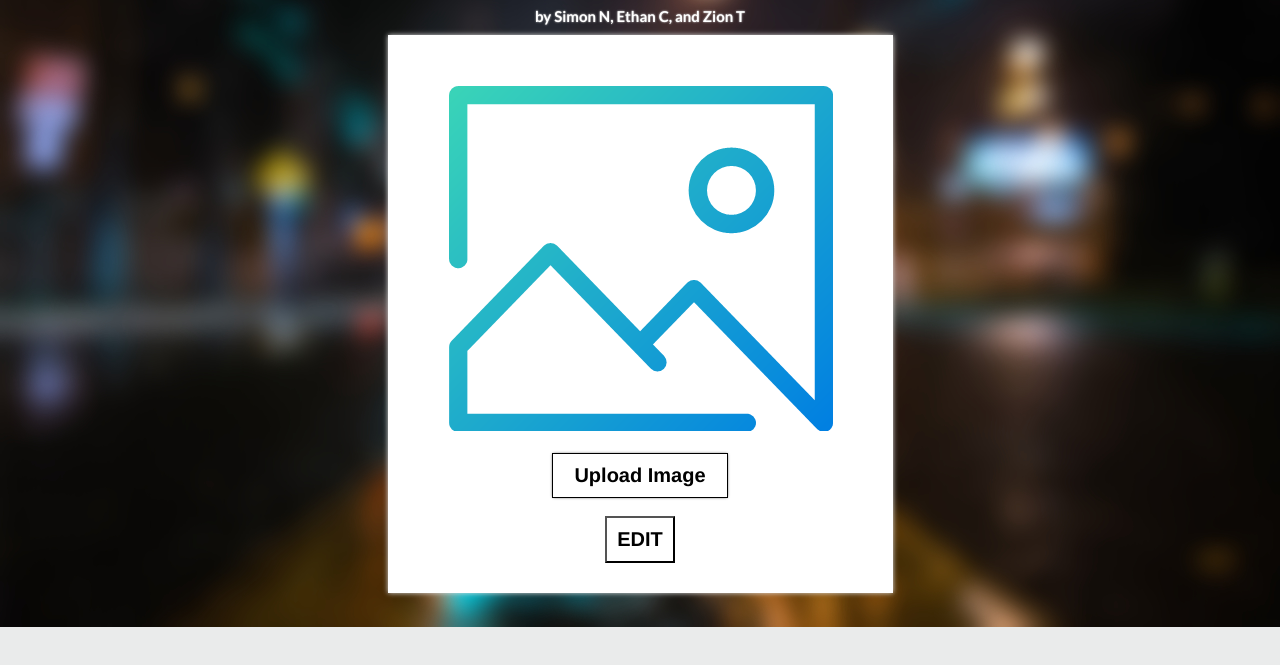
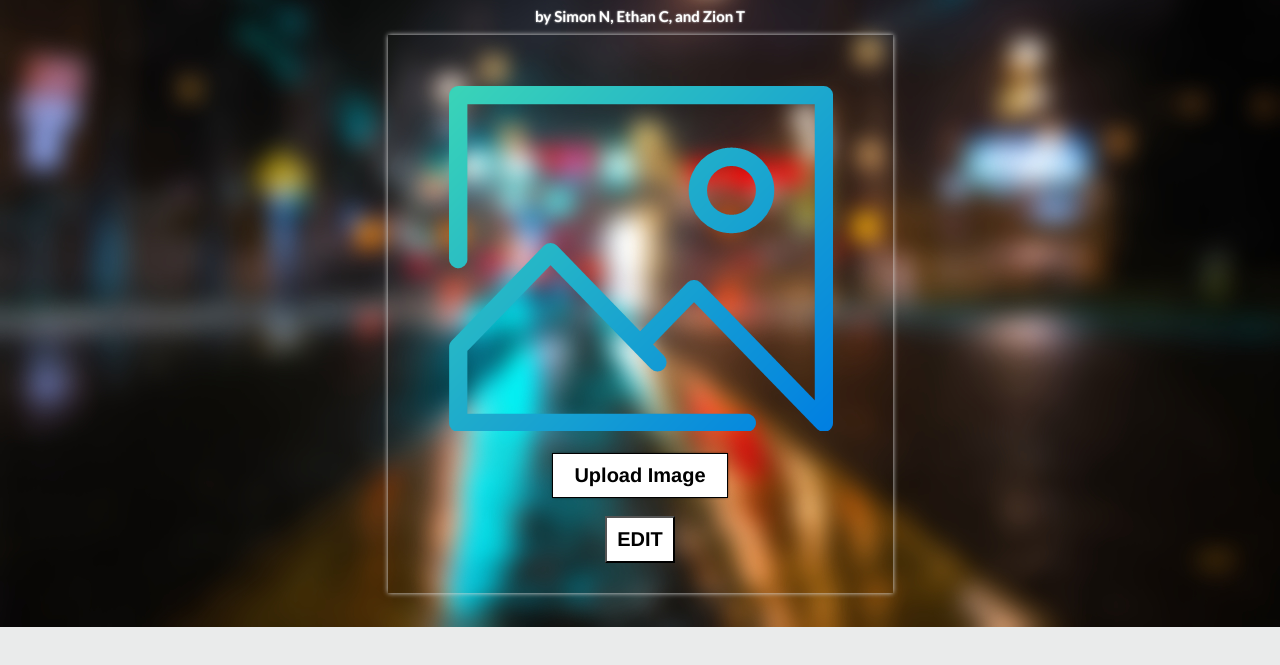
Before and after one commit to Fractali/CSImageEdit, a plain HTML site: page public/views/index.html in a window 1280 px wide. Shown: the part 93-758 px from the top of the page. Drawn offline with Linux system fonts and the light colour scheme; files that its build step writes are made by us from their sources; files whose address does not match are found by name.

Commit message:
Add files via upload

```diff
--- a/public/css/style.css
+++ b/public/css/style.css
@@ -22,7 +22,7 @@ text-shadow: 0px 0px 2px #ddd
 .Image-Edit-Card{
 	margin: auto;
 	display: table;
-	background: #fff;
+	//background: #fff;
 	padding: 30px 40px;
 	box-shadow: 0px 0px 5px #ddd;
 
@@ -31,7 +31,7 @@ text-shadow: 0px 0px 2px #ddd
 .Image-Edit{
 	max-width: 100%;
 	height: 100%;
-	background: #fff;
+	//background: #fff;
 	border-radius: 0%;
 	overflow: hidden;margin-right: 20px;
 	margin-top: 20px;
```
